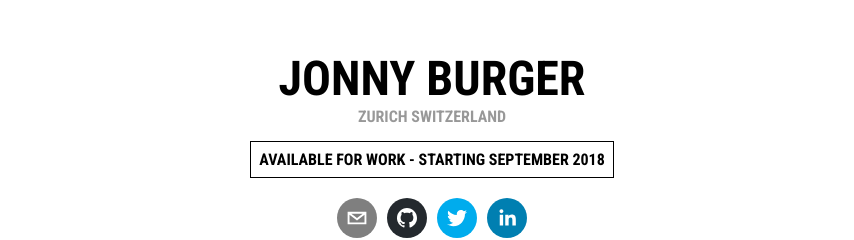
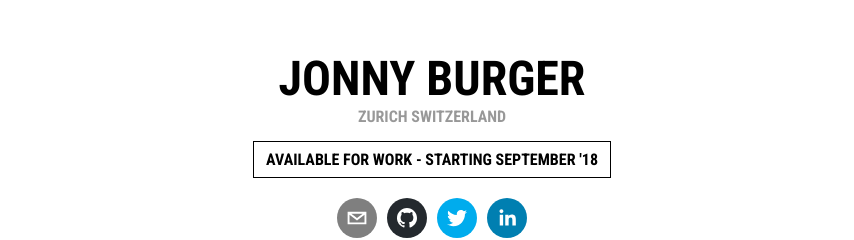
Before and after one commit to JonnyBurger/jonny, a React (Create React App) app: page / in a window 1280 px wide. Shown: the part 136-376 px from the top of the page, without its empty margins (208-1062 px from the left). Built offline with nearby package versions, Linux system fonts and the light colour scheme.

Commit message:
finetune freelance banner

```diff
--- a/src/App.js
+++ b/src/App.js
@@ -63,7 +63,7 @@ const Freelance = styled.div`
 	text-align: center;
 	font-weight: bold;
 	font-family: Roboto Condensed;
-	padding: 8px;
+	padding: 8px 12px;
 	margin-bottom: 20px;
 `;
 
@@ -75,7 +75,7 @@ class App extends Component {
 					<Header>
 						<Heading>Jonny Burger</Heading>
 						<Subtitle>Zurich Switzerland</Subtitle>
-						<Freelance>Available for Work - starting September 2018</Freelance>
+						<Freelance>Available for Work - starting September '18</Freelance>
 					</Header>
 					<Icons>
 						<SocialIcon
```
